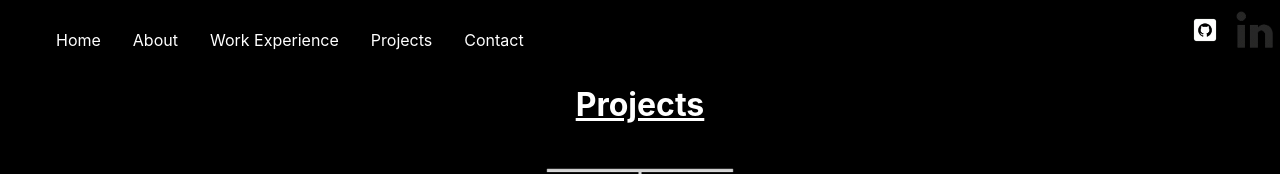
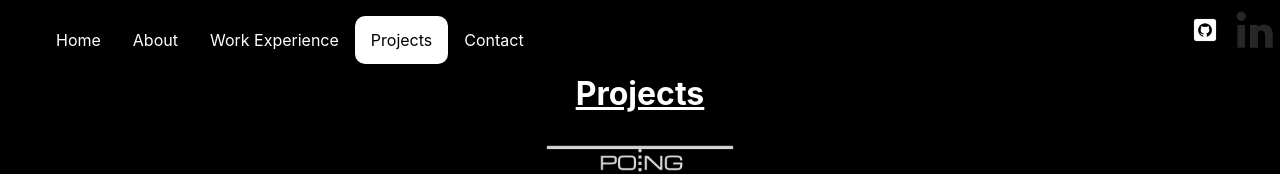
Before and after one commit to NotPhinx/Portfolio, a React (Create React App) app in the folder personalwebsite/: page /projects in a window 1280 px wide. Shown: the top 174 px of the page. Built offline with nearby package versions, Linux system fonts and the light colour scheme.

Commit message:
edited the favicon and the title of the website as well as revamped the navbar to indicate which page you are currently on

```diff
--- a/personalwebsite/public/index.html
+++ b/personalwebsite/public/index.html
@@ -24,7 +24,7 @@
       work correctly both with client-side routing and a non-root public URL.
       Learn how to configure a non-root public URL by running `npm run build`.
     -->
-    <title>React App</title>
+    <title>Ethan Binkley Portfolio</title>
   </head>
   <body>
     <noscript>You need to enable JavaScript to run this app.</noscript>
--- a/personalwebsite/src/Navbar.css
+++ b/personalwebsite/src/Navbar.css
@@ -15,7 +15,7 @@
 
   .navbar li a {
     display: block;
-    color: white;
+    color: rgb(255, 255, 255);
     text-align: center;
     padding: 14px 16px;
     text-decoration: none;
@@ -23,6 +23,7 @@
 
   .navbar li a:hover {
     background-color: #111;
+    border-radius: 10px;
   }
   .navbar img {
     width: 50px;
@@ -36,3 +37,9 @@
     display: flex;
     align-items: center;
   }
+
+  .navbar li a.active{
+    background-color: white;
+    border-radius: 10px;
+    color: black;
+  }
--- a/personalwebsite/src/Navbar.js
+++ b/personalwebsite/src/Navbar.js
@@ -1,5 +1,5 @@
 import React from 'react';
-import { Link } from 'react-router-dom';
+import { NavLink } from 'react-router-dom';
 import './Navbar.css';
 import githubImage from './images/githubLogo.png'; // Relative path from current file to image
 import linkedinImage from './images/linkedInLogo.png'; // Relative path from current file to image
@@ -9,11 +9,11 @@
     <nav className="navbar">
       <div>
         <ul>
-          <li><Link to="/">Home</Link></li>
-          <li><Link to="/about">About</Link></li>
-          <li><Link to="/workExp">Work Experience</Link></li>
-          <li><Link to="/projects">Projects</Link></li>
-          <li><Link to="/contact">Contact</Link></li>
+          <li><NavLink exact to="/" activeClassName="active">Home</NavLink></li>
+          <li><NavLink to="/about" activeClassName="active">About</NavLink></li>
+          <li><NavLink to="/workExp" activeClassName="active">Work Experience</NavLink></li>
+          <li><NavLink to="/projects" activeClassName="active">Projects</NavLink></li>
+          <li><NavLink to="/contact" activeClassName="active">Contact</NavLink></li>
         </ul>
       </div>
       <div className="navbar-icons">
--- a/personalwebsite/src/Projects.css
+++ b/personalwebsite/src/Projects.css
@@ -1,13 +1,25 @@
 .projects {
     display: flex;
     flex-direction: column;
+    flex-wrap: wrap;
     align-items: center;
+    justify-content: center;
   }
 
   .project-tile {
     width: 200px;
     margin: 20px;
     text-align: center;
+
+
+
+
+  }
+  .projects header {
+    text-align: center;
+    text-decoration: underline;
+    font-weight: bold;
+    font-size: 2em;
 
 
   }
@@ -18,7 +30,7 @@
     border-radius: 15px;
   }
   .project-tile:hover {
-    transform: scale(1.3); /* Scales the tile up to 105% */
+    transform: scale(1.3);
     transition: transform 0.3s ease-in-out; /* Animates the scaling */
   }
 
@@ -30,8 +42,3 @@
   .project-tile a:hover {
     color: rgb(255, 255, 255);
   }
-
-  .projects h1 {
-    text-align: center;
-    text-decoration: underline;
-  }
--- a/personalwebsite/src/Projects.js
+++ b/personalwebsite/src/Projects.js
@@ -47,7 +47,7 @@
 
   return (
     <div className="projects">
-      <h1>Projects</h1>
+      <header>Projects</header>
       {projects.map((project) => (
         <div className="project-tile" key={project.name}>
           <a href={project.github} target="_blank" rel="noopener noreferrer">
```
Also changed, not shown: 1 other file (tests, documents, lock files or other folders).
